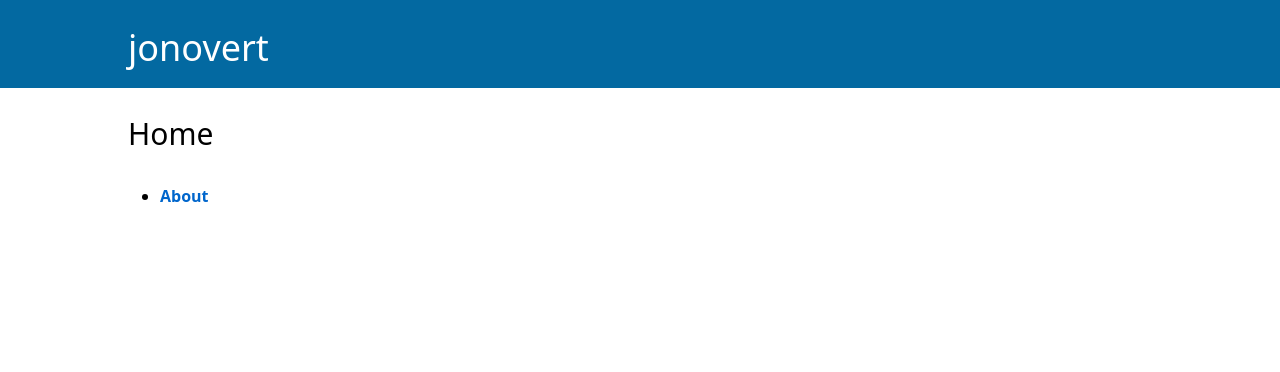
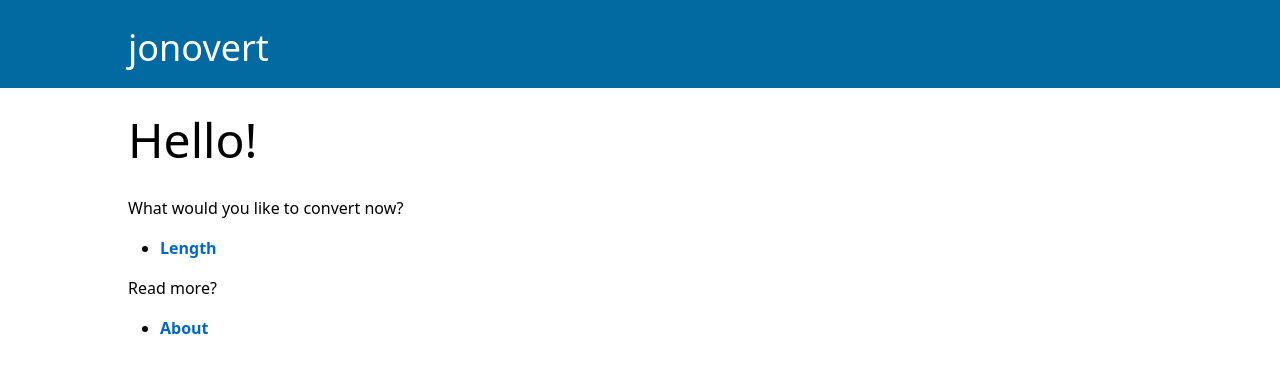
Before and after one commit to joncoded/jonovert, a Next.js app: page / in a window 1280 px wide. Shown: the top 372 px of the page. Built offline with nearby package versions, Linux system fonts and the light colour scheme.

Commit message:
populating home page

```diff
--- a/app/page.tsx
+++ b/app/page.tsx
@@ -5,7 +5,15 @@ export default function Home() {
   return (
     <MainDiv>
 
-      <h2 className="text-3xl">Home</h2>
+      <h2 className="text-5xl font-light">Hello!</h2>
+
+      <p>What would you like to convert now?</p>
+
+      <ul>
+        <li><Link href="/length">Length</Link></li>
+      </ul>
+
+      <p>Read more?</p>
 
       <ul>
         <li><Link href="/about">About</Link></li>
```
